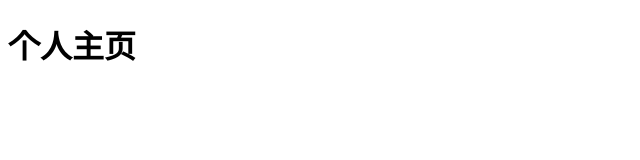
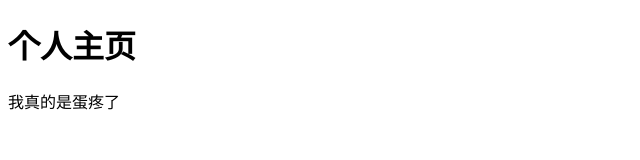
Before and after one commit to fu527018818/fu527018818.github.io, a plain HTML site: page index.html in a window 1280 px wide. Shown: the whole page, without its empty margins (0-640 px from the left). Drawn offline with nearby package versions, Linux system fonts and the light colour scheme.

Commit message:
改变了HTML

```diff
--- a/index.html
+++ b/index.html
@@ -11,6 +11,7 @@
     </head>
     <body>
     	<h1>个人主页</h1>
+        <p>我真的是蛋疼了</p>
         <script></script>
     </body>
 </html>
```
